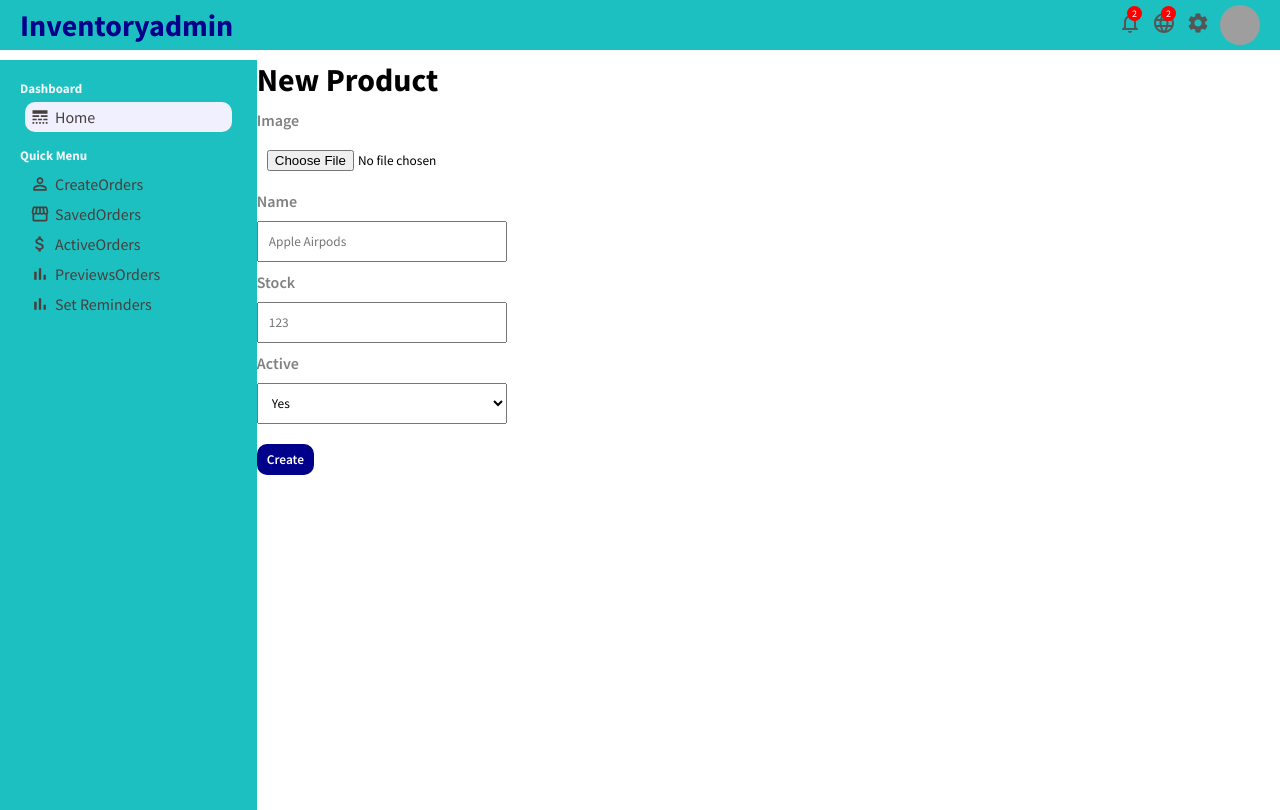
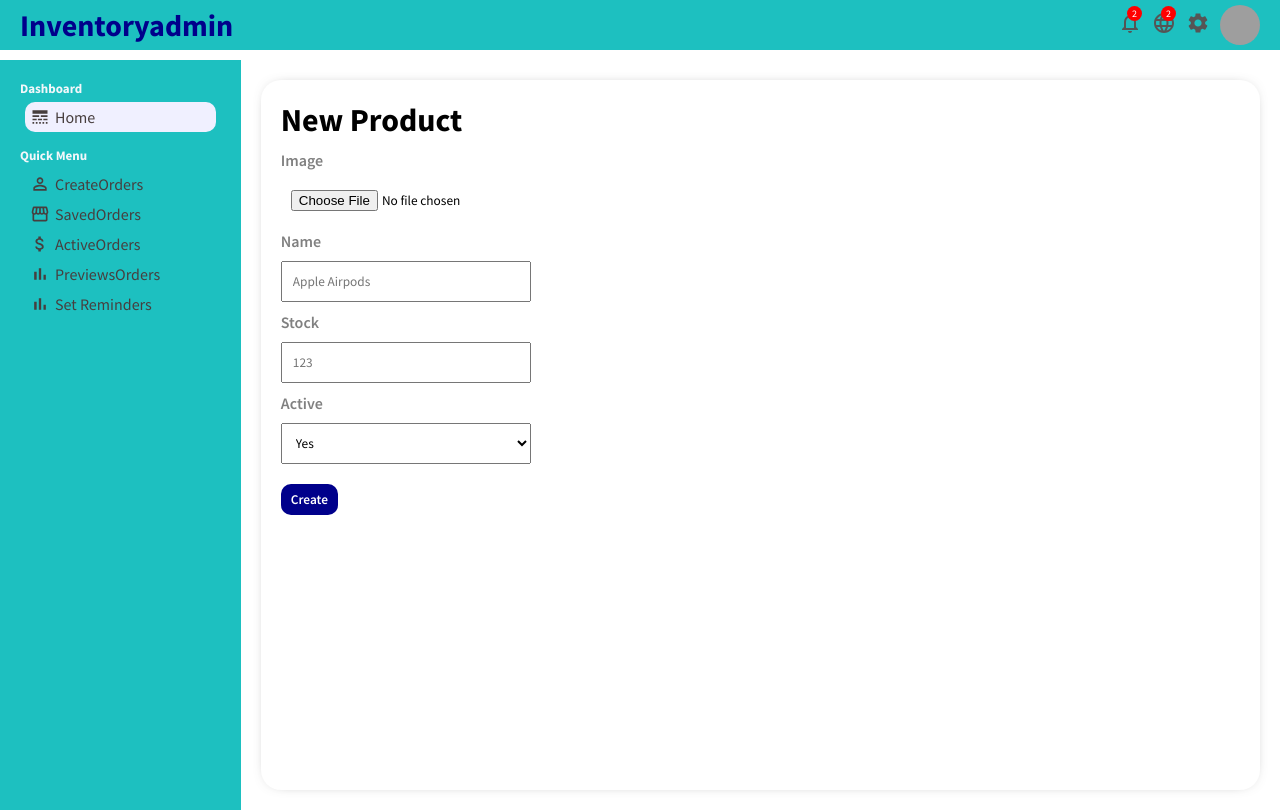
Before and after one commit to tiruarcnas/PricingIncharge, a React (Create React App) app: page /newproduct in a window 1280 px wide. Built offline with nearby package versions, Linux system fonts and the light colour scheme; grey boxes are pictures that could not be loaded; the HTML template or start-up script is replaced by a standard one.

Commit message:
modified newProduct

```diff
--- a/src/pages/newProduct/newProduct.css
+++ b/src/pages/newProduct/newProduct.css
@@ -1,5 +1,10 @@
 .newProduct {
   flex: 4;
+  margin: 20px;
+  border-radius: 20px;
+  padding: 20px;
+  -webkit-box-shadow: 0px 0px 15px -10px rgba(0, 0, 0, 0.75);
+    box-shadow: 0px 0px 15px -10px rgba(0, 0, 0, 0.75);
 }
 
 .addProductForm {
```
